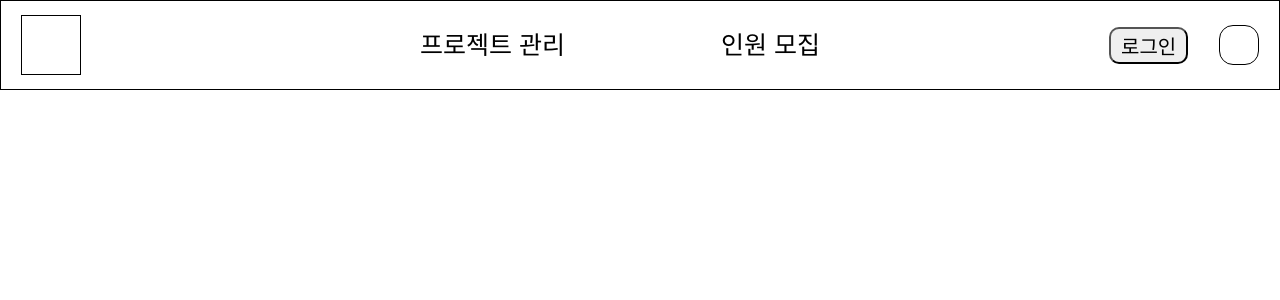
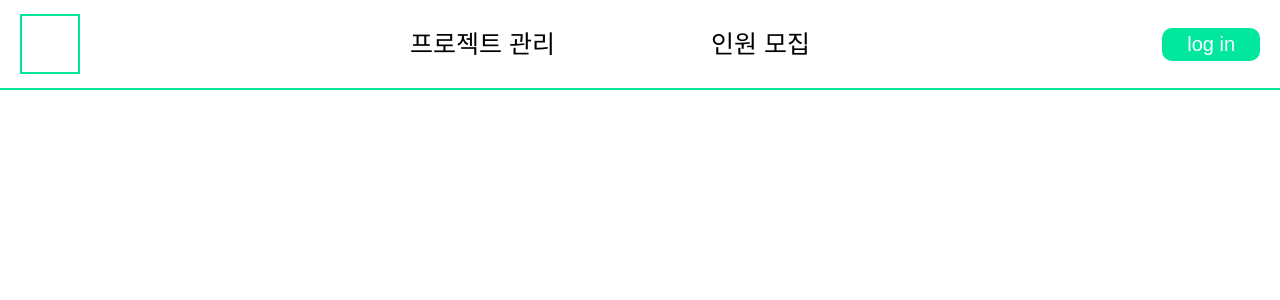
Before and after one commit to Pll-Care/Pll-Care, a React (Create React App) app in the folder frontend/: page / in a window 1280 px wide. Shown: the top 300 px of the page. Built offline with nearby package versions, Linux system fonts and the light colour scheme; a web font is replaced by a local one.

Commit message:
Style(MainHeader.js): Modify css styles for main header

```diff
--- a/frontend/src/components/MainHeader.js
+++ b/frontend/src/components/MainHeader.js
@@ -6,6 +6,7 @@ import Button from './Button';
 
 const MainHeader = () => {
     const [isLoginModalVisible, setIsLoginModalVisible] = useState(false);
+    const [isLogin, setIsLogin] = useState(false);
 
     const handleLogin = () => {
         setIsLoginModalVisible(true);
@@ -21,13 +22,22 @@ const MainHeader = () => {
                     <Link to={'./management'}>프로젝트 관리</Link>
                     <Link to={'./recruitment'}>인원 모집</Link>
                 </div>
-                <div className='main-header-right-col'>
-                    <Button
-                        text={'로그인'}
-                        onClick={handleLogin}
-                    />
-                    <Link className='main-header-user-profile-img' to={'./profile'} />
-                </div>
+                {isLogin ? (
+                    <div className='main-header-right-col main-header-logout-col'>
+                        <Button
+                            text={'log out'}
+                            onClick={handleLogin}
+                        />
+                        <Link className='main-header-user-profile-img' to={'./profile'} />
+                    </div>
+                ) : (
+                    <div className='main-header-right-col main-header-login-col'>
+                        <Button
+                            text={'log in'}
+                            onClick={handleLogin}
+                        />
+                    </div>
+                )}
             </header>
             {isLoginModalVisible && (
                 <Login
--- a/frontend/src/scss/common/_variables.scss
+++ b/frontend/src/scss/common/_variables.scss
@@ -15,4 +15,4 @@ $button-font-size: 20px;
 
 $line-height: 1.7;
 
-$border: 1.5px solid black;
+$border: 2px solid #01E89E;
--- a/frontend/src/scss/fullcare.css
+++ b/frontend/src/scss/fullcare.css
@@ -60,7 +60,6 @@ input {
   height: 100%;
 }
 .login-modal-wrapper .login-modal {
-  border: 1.5px solid black;
   border-radius: 20px;
   text-align: center;
   width: 480px;
@@ -77,7 +76,7 @@ input {
   align-items: center;
 }
 .login-modal-wrapper .login-modal .login-logo-img {
-  border: 1.5px solid black;
+  border: 2px solid #01E89E;
   width: 80px;
   height: 80px;
   margin-left: auto;
@@ -132,7 +131,7 @@ input {
 }
 
 .main-header {
-  border: 1.5px solid black;
+  border-bottom: 2px solid #01E89E;
   height: 90px;
   display: flex;
   flex-direction: row;
@@ -143,7 +142,7 @@ input {
   margin-left: 20px;
 }
 .main-header-left-col .main-header-logo-img {
-  border: 1.5px solid black;
+  border: 2px solid #01E89E;
   width: 60px;
   height: 60px;
 }
@@ -164,7 +163,7 @@ input {
 }
 .main-header-right-col {
   margin-right: 20px;
-  width: 150px;
+  width: 170px;
   display: flex;
   flex-direction: row;
   justify-content: space-between;
@@ -174,15 +173,21 @@ input {
   cursor: pointer;
 }
 .main-header-right-col .main-header-user-profile-img {
-  border: 1.5px solid black;
+  border: 2px solid #01E89E;
   border-radius: 35%;
   width: 40px;
   height: 40px;
+}
+.main-header-login-col Button {
+  margin-left: auto;
 }
 
 .button {
   font-family: "IBM Plex Sans KR", sans-serif;
   font-size: 20px;
+  color: white;
+  background-color: #01E89E;
   border-radius: 10px;
-  padding: 2px 10px;
+  border: none;
+  padding: 5px 25px;
 }/*# sourceMappingURL=fullcare.css.map */
--- a/frontend/src/scss/import/_button.scss
+++ b/frontend/src/scss/import/_button.scss
@@ -1,6 +1,9 @@
 .button {
     font-family: $button-font;
     font-size: $button-font-size;
+    color: white;
+    background-color: #01E89E;
     border-radius: 10px;
-    padding: 2px 10px;
+    border: none;
+    padding: 5px 25px;
 }
--- a/frontend/src/scss/import/_login.scss
+++ b/frontend/src/scss/import/_login.scss
@@ -8,7 +8,6 @@
     height: 100%;
 
     .login-modal {
-        border: $border;
         border-radius: 20px;
         text-align: center;
         width: 480px;
--- a/frontend/src/scss/import/_mainHeader.scss
+++ b/frontend/src/scss/import/_mainHeader.scss
@@ -1,5 +1,5 @@
 .main-header {
-    border: $border;
+    border-bottom: $border;
     height: 90px;
     @include displayFlex(row, space-between, center);
 
@@ -29,7 +29,7 @@
 
     &-right-col {
         margin-right: 20px;
-        width: 150px;
+        width: 170px;
         @include displayFlex(row, space-between);
 
         Button {
@@ -43,4 +43,10 @@
             height: 40px;
         }
     }
+
+    &-login-col {
+        Button {
+            margin-left: auto;
+        }
+    }
 }
```
Also changed, not shown: 1 other file (tests, documents, lock files or other folders).
